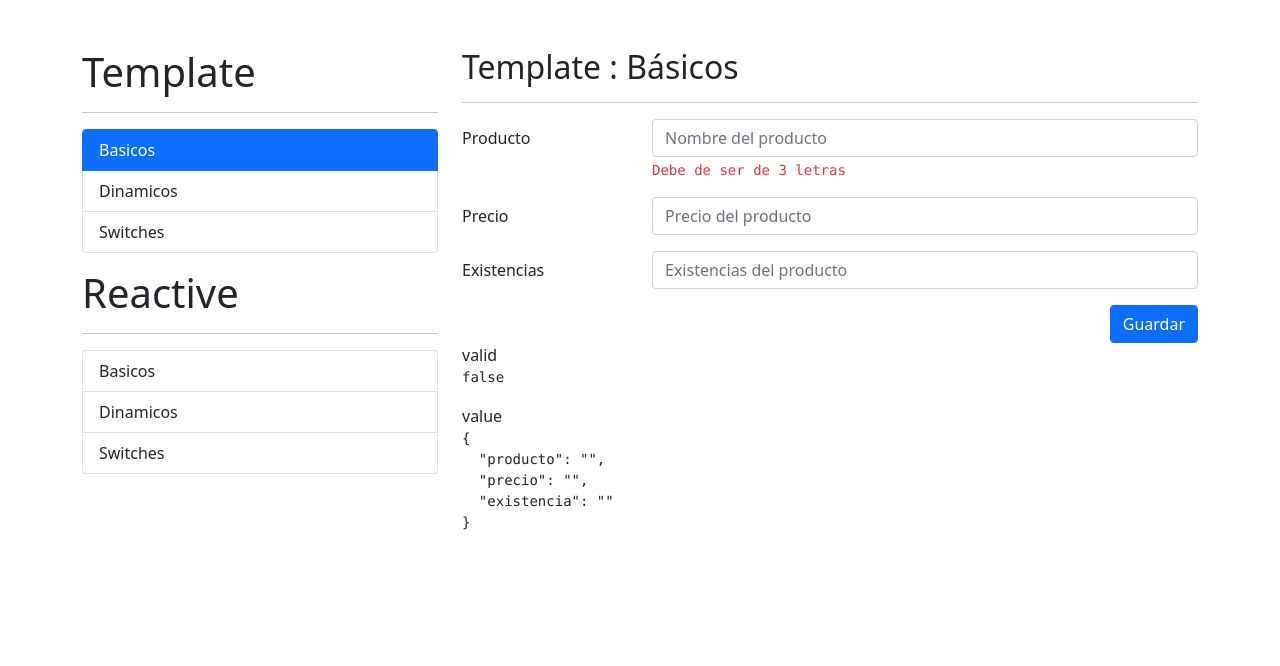
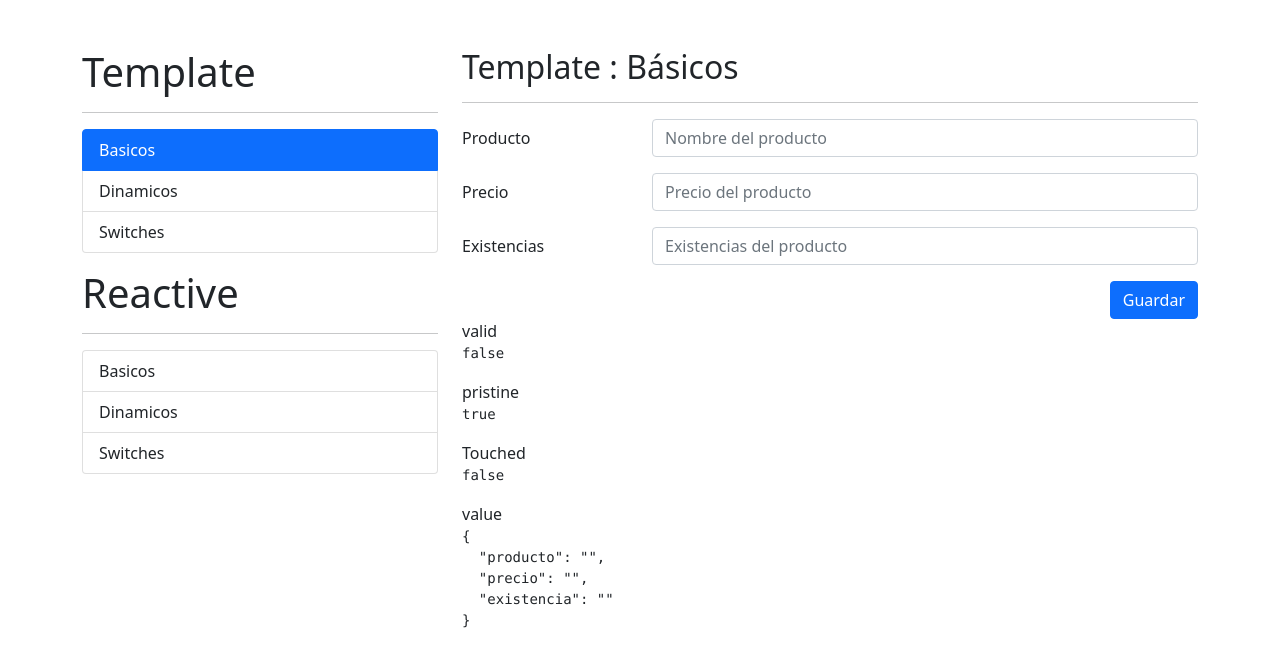
Before and after one commit to nefta99/06-formulariosApp, an Angular app: page /template/basicos in a window 1280 px wide. Shown: the top 666 px of the page. Built offline with nearby package versions, Linux system fonts and the light colour scheme.

Commit message:
video : 233

```diff
--- a/src/app/template/basicos/basicos.component.html
+++ b/src/app/template/basicos/basicos.component.html
@@ -10,14 +10,22 @@
             <div class="mb-3 row">
                 <label class="col-sm-3 col-form-label" >Producto</label>
                 <div class="col-sm-9">
+
                     <input type="text"
                             ngModel
                             name="producto"
                             class="form-control"
                             required
                             placeholder="Nombre del producto"
+                            minlength="3"
+
                     >
-                    <samp class="form-text text-danger">Debe de ser de 3 letras</samp>
+
+                    <samp *ngIf="miFormulario.controls.producto?.invalid
+                    && miFormulario.controls.producto?.touched"
+                        class="form-text text-danger"
+
+                    >Debe de ser de 3 letras</samp>
                 </div>
             </div>
 
@@ -73,6 +81,13 @@
         <span>valid</span>
         <pre>{{miFormulario.valid}}</pre>
 
+        <span>pristine</span>
+        <pre>{{miFormulario.pristine}}</pre>
+
+        <span>Touched
+        </span>
+        <pre>{{miFormulario.touched}}</pre>
+
         <span>value</span>
         <pre>{{miFormulario.value | json }}</pre>
     </div>
--- a/src/app/template/basicos/basicos.component.ts
+++ b/src/app/template/basicos/basicos.component.ts
@@ -15,7 +15,7 @@ export class BasicosComponent implements OnInit {
   }
 
   guardar( miFormulario : NgForm){
-    console.log(miFormulario.value);
+    console.log(miFormulario);
   }
 
 }
```
